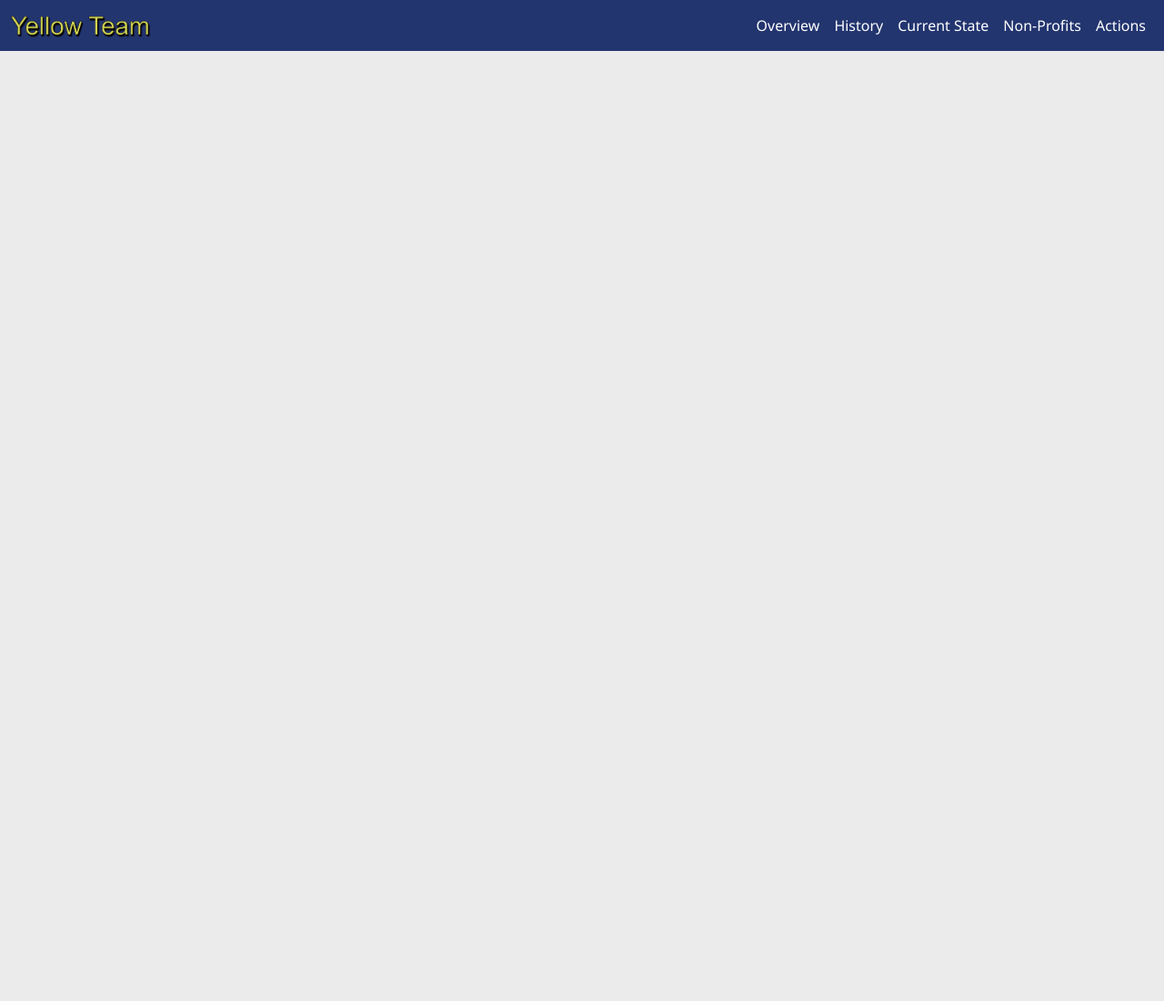
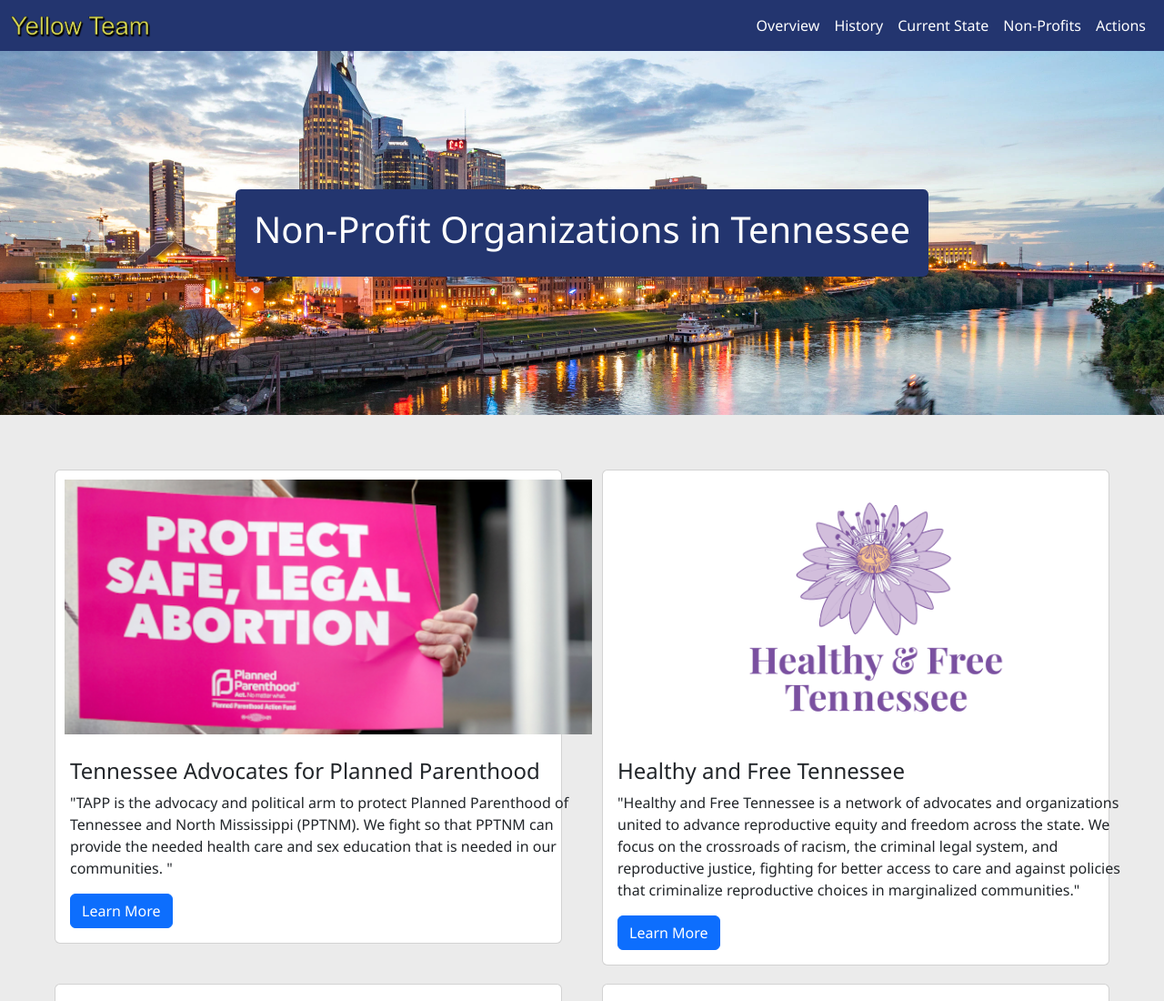
Before and after one commit to jgc4c/infs-2400-project, a website: page src/html/non-profits.html in a window 1280 px wide. Shown: the top 1100 px of the page at 91% size. Before the commit the page ends 800 px from the top, so only its background shows below. Drawn offline with nearby package versions, Linux system fonts and the light colour scheme.

Commit message:
finished non-profits page

```diff
--- a/src/css/style.css
+++ b/src/css/style.css
@@ -79,6 +79,24 @@
     padding: 20px;
 }
 
+.non-profits-image {
+    background-image: url('../content/nashville.webp');
+    background-position: center center;
+    background-size: cover;
+    background-repeat: no-repeat;
+    height: 400px;
+    display: grid;
+    place-items: center;
+}
+
+.inner-non-profits {
+    background-color: #23356F;
+    width: auto;
+    text-align: center;
+    color: white;
+    padding: 20px;
+}
+
 .alert {
     background-color: #597B7C;
     color: white;
@@ -137,3 +155,15 @@
 .current-text p {
     width: 80%;
 }
+
+.non-profits .card {
+    background-color: white;
+    margin: 10px;
+    display: grid;
+    place-items: center;
+}
+
+.non-profits img {
+    height: 300px;
+    width: 600px;
+}
--- a/src/html/non-profits.html
+++ b/src/html/non-profits.html
@@ -37,7 +37,78 @@
             </ul>
         </div>
     </nav>
+    <div class="container-fluid non-profits-image">
+        <div class="container inner-non-profits rounded">
+            <h1>Non-Profit Organizations in Tennessee</h1>
+        </div>
+    </div>
 
+    <div class="row non-profits">
+        <div class="col-md-6">
+            <div class="card">
+                <img class="card-img-top" src="../content/tapp.png" alt="TAPP">
+                <div class="card-body">
+                    <h4 class="card-title">Tennessee Advocates for Planned Parenthood</h4>
+                    <p class="card-text">"TAPP is the advocacy and political arm to protect Planned Parenthood of Tennessee and North Mississippi (PPTNM). We fight so that PPTNM can provide the needed health care and sex education that is needed in our communities. "</p>
+                    <a href="https://www.plannedparenthoodaction.org/tennessee-advocates-planned-parenthood" class="btn btn-primary">Learn More</a>
+                </div>
+            </div>
+        </div>
 
+        <div class="col-md-6">
+            <div class="card">
+                <img class="card-img-top" src="../content/hft.png" alt="Card image">
+                <div class="card-body">
+                    <h4 class="card-title">Healthy and Free Tennessee</h4>
+                    <p class="card-text">"Healthy and Free Tennessee is a network of advocates and organizations united to advance reproductive equity and freedom across the state. We focus on the crossroads of racism, the criminal legal system, and reproductive justice, fighting for better access to care and against policies that criminalize reproductive choices in marginalized communities."</p>
+                    <a href="https://www.healthyandfreetn.org/" class="btn btn-primary">Learn More</a>
+                </div>
+            </div>
+        </div>
+
+        <div class="col-md-6">
+            <div class="card">
+                <img class="card-img-top" src="../content/sisterreach.png" alt="SisterReach">
+                <div class="card-body">
+                    <h4 class="card-title">SisterReach</h4>
+                    <p class="card-text">"Founded in October 2011 in Memphis, TN, SisterReach, Inc. is a Black woman-led grassroots 501(c)(3) nonprofit dedicated to advancing human rights. We prioritize Black women, women and teens of color, LGBTQIA+ individuals, gender-expansive people, and their families through the lens of Reproductive and Sexual Justice. "</p>
+                    <a href="https://www.sisterreach-tn.org/" class="btn btn-primary">Learn More</a>
+                </div>
+            </div>
+        </div>
+
+        <div class="col-md-6">
+            <div class="card">
+                <img class="card-img-top" src="../content/act.png" alt="ACT">
+                <div class="card-body">
+                    <h4 class="card-title">Abortion Care TN (ACT)</h4>
+                    <p class="card-text">"ACT funds procedural costs for Tennesseans traveling to access abortion. We provide block grants to our partner clinics, who distribute the funds to patients. ACT is unapologetically pro-abortion. We believe in everyone’s right to access the care they need, when and where they need it. We believe that our community is strong, and together we can support the most vulnerable Tennesseans in their search for abortion care. We celebrate bodily autonomy, and the joy of helping each other access our rights."</p>
+                    <a href="https://www.abortioncaretn.org/" class="btn btn-primary">Learn More</a>
+                </div>
+            </div>
+        </div>
+
+        <div class="col-md-6">
+            <div class="card">
+                <img class="card-img-top" src="../content/freedom-circle.png" alt="Tennessee Freedom Circle">
+                <div class="card-body">
+                    <h4 class="card-title">Tennessee Freedom Circle</h4>
+                    <p class="card-text">"The Tennessee Freedom Circle is dedicated to advancing reproductive freedom through a comprehensive approach that includes legal expertise, legislative advocacy, and public education. At its core, TNFC aims to serve as a bridge between the legal sector and legislative bodies, ensuring that laws concerning reproductive health are crafted with precision, compassion, and a deep respect for individual rights."</p>
+                    <a href="https://tnfreedomcircle.com/" class="btn btn-primary">Learn More</a>
+                </div>
+            </div>
+        </div>
+
+        <div class="col-md-6">
+            <div class="card">
+                <img class="card-img-top" src="../content/aclu.png" alt="The Tennessee Reproductive Justice Network">
+                <div class="card-body">
+                    <h4 class="card-title">The Tennessee Reproductive Justice Network</h4>
+                    <p class="card-text">"The Tennessee Reproductive Justice Network (TRJN) is a loosely-knit group of clergy and community leaders throughout the state spanning the religious and denominational spectrum. Organized by the American Civil Liberties Union of Tennessee, TRJN supports access to comprehensive reproductive health care, including sex education, contraception and abortion services for all women and families."</p>
+                    <a href="https://www.aclu-tn.org/tennessee-reproductive-justice-network/" class="btn btn-primary">Learn More</a>
+                </div>
+            </div>
+        </div>
+    </div>
 </body>
 </html>
```
Also changed, not shown: src/content/aclu.png (added), src/content/act.png (added), src/content/freedom-circle.png (added), src/content/hft.png (added), src/content/nashville.webp (added), src/content/sisterreach.png (added), src/content/tapp.png (added).
